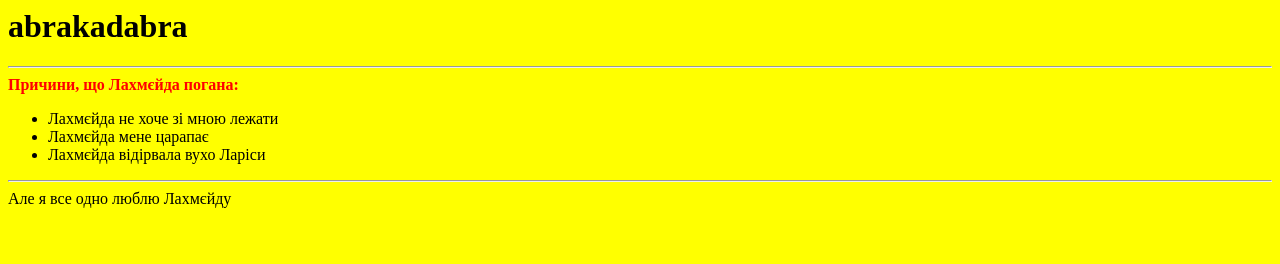
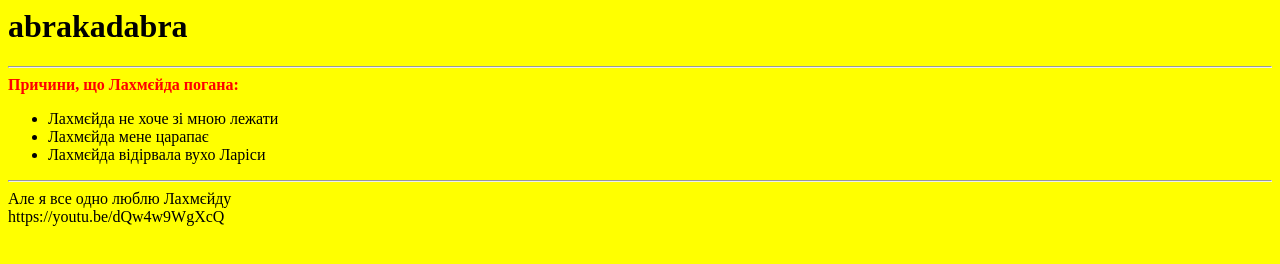
Before and after one commit to volt202010/test, a plain HTML site: page index.html in a window 1280 px wide. Drawn offline with Linux system fonts and the light colour scheme.

Commit message:
Update index.html

```diff
--- a/index.html
+++ b/index.html
@@ -13,6 +13,6 @@
 <li>Лахмєйда відірвала вухо Ларіси</li>
 </ul>
 <hr>
-Але я все одно люблю Лахмєйду
+Але я все одно люблю Лахмєйду <br> https://youtu.be/dQw4w9WgXcQ
 </body>
 </html>
```
